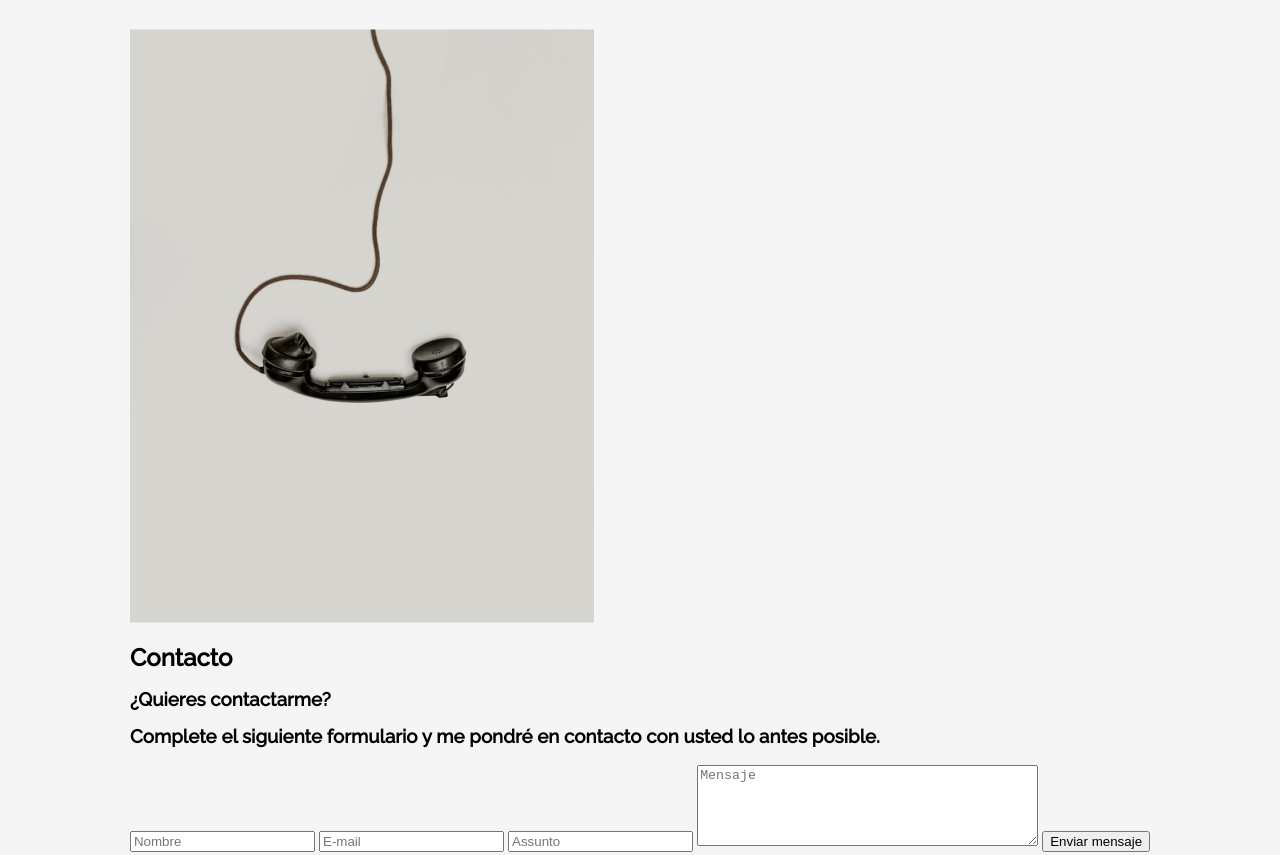
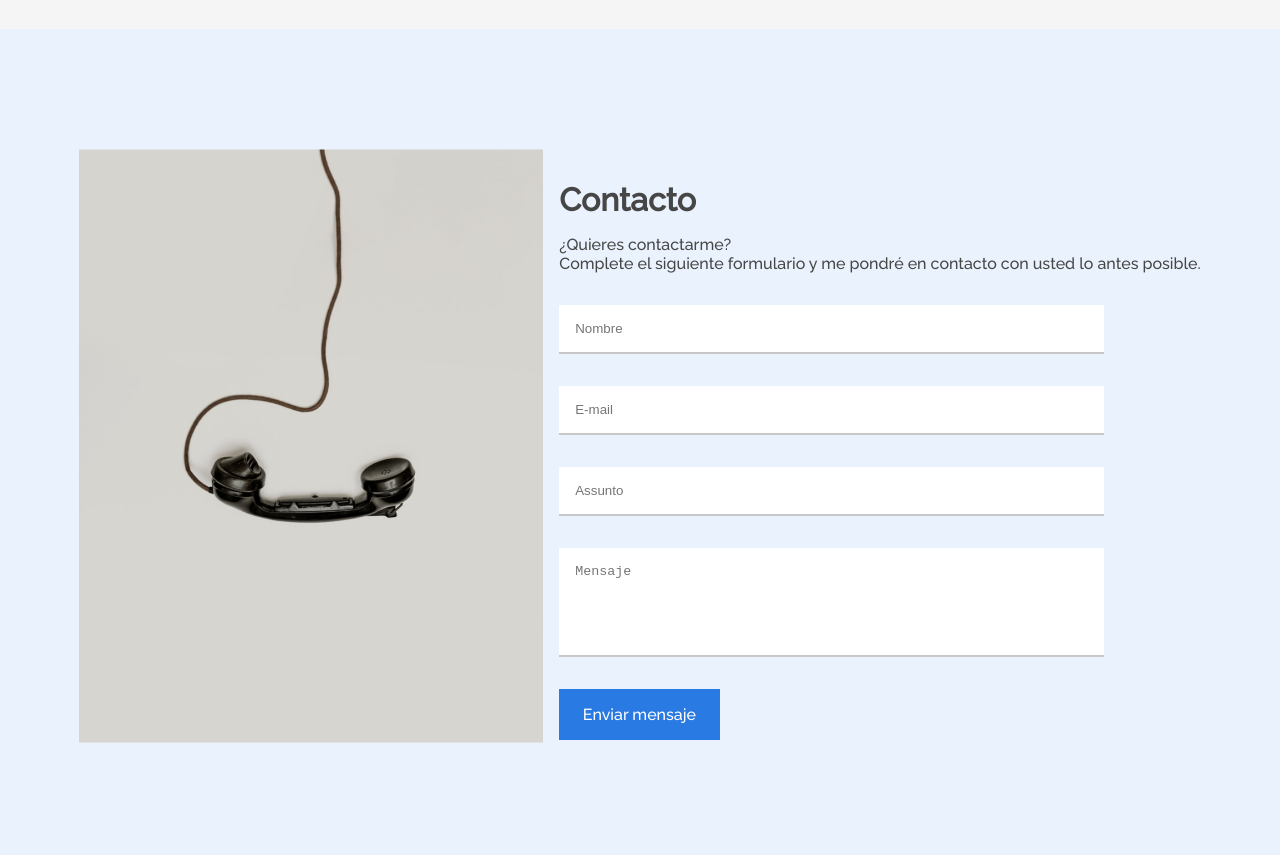
Before and after one commit to Andreesc4/Portafolio-alura, a plain HTML site: page index.html in a window 1280 px wide. Shown: the part 4121-4976 px from the top of the page. Drawn offline with Linux system fonts and the light colour scheme.

Commit message:
Termine la parte de contacto, falta dar las restricciones solicitadas

```diff
--- a/style.css
+++ b/style.css
@@ -550,10 +550,107 @@ https://en.bem.info/methodology/quick-start/*/
 
 /*Contacto*/
 
-section.formcontato{
+.formcontato{
+    display: flex;
+    flex-direction: column;
+    align-items: center;
+    padding: 3.5rem 0;
+    gap: 10px;
+    background-color: var(--back-sobre-mi);
+    width: 100%;
+}
+
+
+.formcontato__contacto{
+    display: flex;
+    flex-direction: row;
+    align-items: center;
+    padding: 64px 0px;
+    gap: 16px;
+}
+
+.formcontato__text{
+    display: flex;
+    flex-direction: column;
+    align-items: flex-start;
+    padding: 0px;
 
 }
 
+.formcontato__title{
+    font-family: 'Raleway';
+    font-style: normal;
+    font-weight: 700;
+    font-size: 32px;
+    line-height: 38px;
+    color: #464646;
+    margin-bottom: 1rem;
+    gap: 0;
+}
+
+.formcontato__subtext{
+    font-family: 'Raleway';
+    font-style: normal;
+    font-weight: 500;
+    font-size: 16px;
+    line-height: 19px;
+    color: #464646;
+    margin: 0;
+}
+
+.formcontato__form{
+    display: flex;
+    flex-direction: column;
+    align-items: flex-start;
+    padding: 0px;
+    gap: 32px;
+    margin-top: 2rem;
+    width: 100%;
+}
+
+.formcontato__input, .formcontato__textarea{
+    display: flex;
+    flex-direction: column;
+    align-items: flex-start;
+    padding: 1rem;
+    gap: 8px;
+    width: 80%;
+    border: none;
+    border-bottom: 2px solid #C8C8C8;
+    outline: none;
+}
+
+.formcontato__input:focus, .formcontato__textarea:focus{
+    border-bottom: 2px solid #2A7AE4;
+}
+
+.formcontato__textarea{
+    resize: none;
+}
+
+.formcontato__botao{
+    font-family: 'Raleway';
+    font-style: normal;
+    font-weight: 400;
+    font-size: 16px;
+    line-height: 19px;
+    display: flex;
+    flex-direction: row;
+    justify-content: center;
+    align-items: center;
+    padding: 16px;
+    gap: 10px;
+    width: 25%;
+    height: 51px;
+    background: #2A7AE4;
+    border: none;
+    color: #FFFFFF;
+}
+
+.formcontato__botao:hover{
+    transition: 1000ms;
+    background-color: #2a33e4;
+}
 /*footeer*/
 
 section.footer{
```
